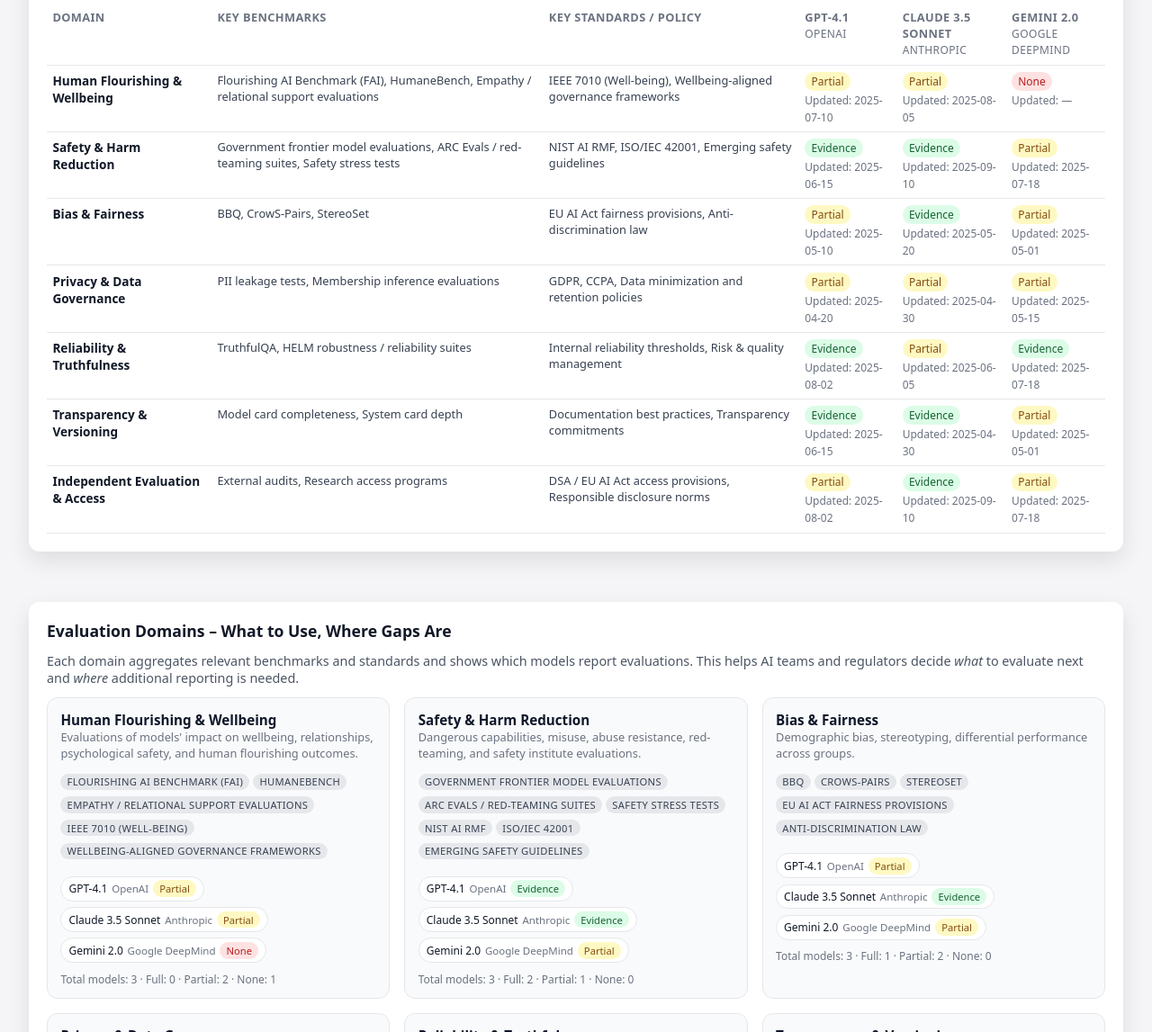
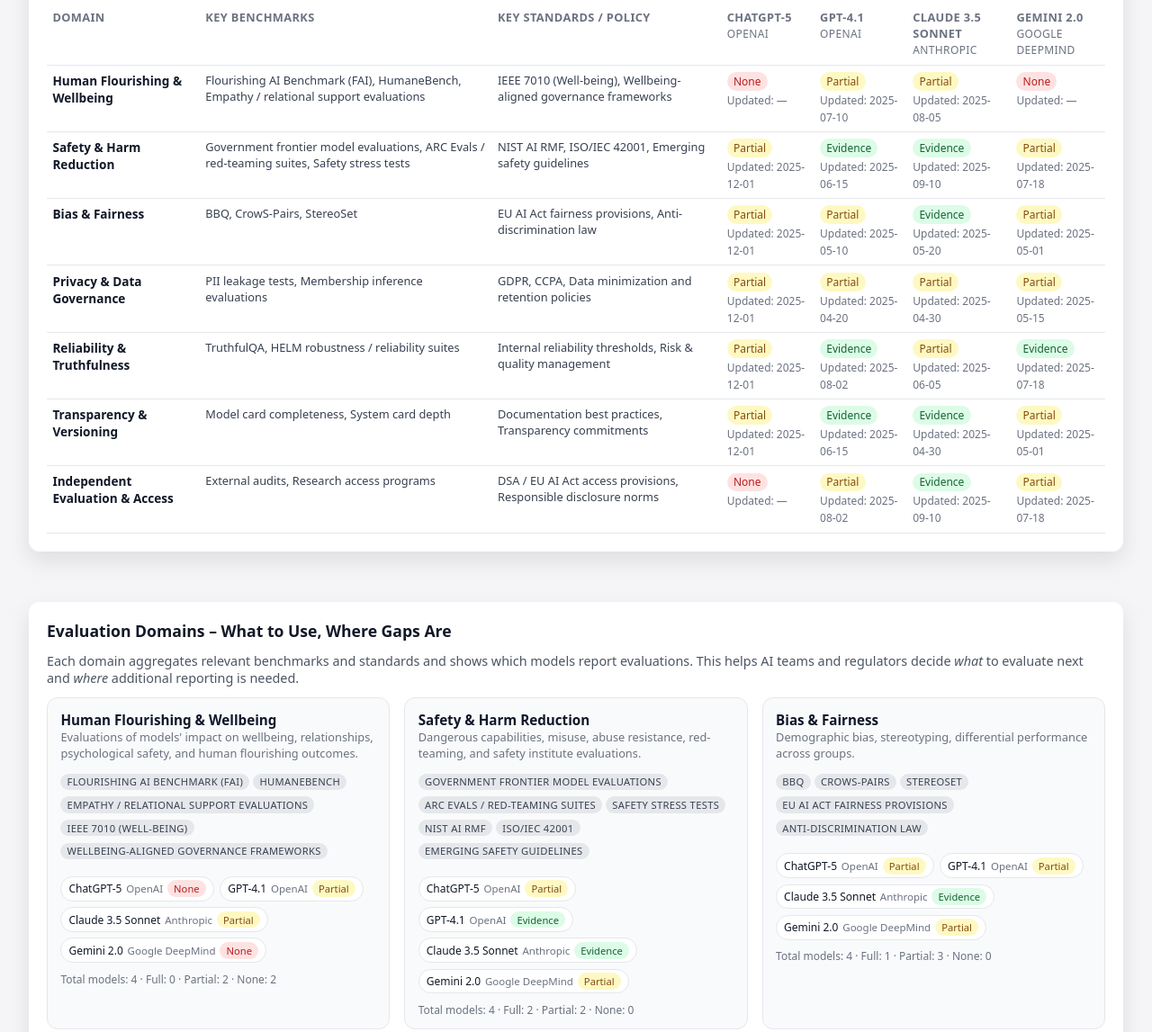
Before and after one commit to Kibii/trust-index, a plain HTML site: page index.html in a window 1280 px wide. Shown: the part 221-1368 px from the top of the page at 90% size. Drawn offline with Linux system fonts and the light colour scheme.

Commit message:
added chatgpt5 model

```diff
--- a/index.html
+++ b/index.html
@@ -402,6 +402,89 @@
     const data = {
       models: [
         {
+  id: "chatgpt-5",
+  name: "ChatGPT-5",
+  provider: "OpenAI",
+  lastUpdated: "2025-12-01",
+  status: "Active",
+  coverage: [
+    {
+      category: "Human Flourishing & Wellbeing",
+      key: "flourishing",
+      availability: "none",
+      lastUpdate: "",
+      independence: "No",
+      notes: "No published wellbeing or flourishing evaluations as of Dec 2025."
+    },
+    {
+      category: "Safety & Harm Reduction",
+      key: "safety",
+      availability: "partial",
+      lastUpdate: "2025-12-01",
+      independence: "Partial",
+      notes: "System card updated with high-level safety overview; limited quantitative benchmarks publicly available."
+    },
+    {
+      category: "Bias & Fairness",
+      key: "bias",
+      availability: "partial",
+      lastUpdate: "2025-12-01",
+      independence: "No",
+      notes: "High-level bias statements released; no detailed evaluations or demographic performance tables published."
+    },
+    {
+      category: "Privacy & Data Governance",
+      key: "privacy",
+      availability: "partial",
+      lastUpdate: "2025-12-01",
+      independence: "No",
+      notes: "Updated privacy policy and data-handling commitments; no formal leakage or membership inference results published."
+    },
+    {
+      category: "Reliability & Truthfulness",
+      key: "reliability",
+      availability: "partial",
+      lastUpdate: "2025-12-01",
+      independence: "Partial",
+      notes: "Some reliability claims made in marketing materials; no HELM or TruthfulQA datasets published yet."
+    },
+    {
+      category: "Transparency & Versioning",
+      key: "transparency",
+      availability: "partial",
+      lastUpdate: "2025-12-01",
+      independence: "No",
+      notes: "High-level model card exists, but changelog and limitation documentation remain incomplete."
+    },
+    {
+      category: "Independent Evaluation & Access",
+      key: "access",
+      availability: "none",
+      lastUpdate: "",
+      independence: "No",
+      notes: "No independent external evaluations published; research access program not yet open for this model."
+    }
+  ],
+  timeline: [
+    {
+      date: "2025-12-01",
+      type: "Launch",
+      categoryKey: "transparency",
+      summary: "ChatGPT-5 launched with updated system card; documentation incomplete across multiple evaluation domains.",
+      source: "OpenAI"
+    },
+    {
+      date: "2025-12-01",
+      type: "Safety",
+      categoryKey: "safety",
+      summary: "High-level safety overview released describing improvements but without quantitative benchmark results.",
+      source: "OpenAI"
+    }
+  ]
+},
+
+        {
+
           id: "gpt-4-1",
           name: "GPT-4.1",
           provider: "OpenAI",
```
